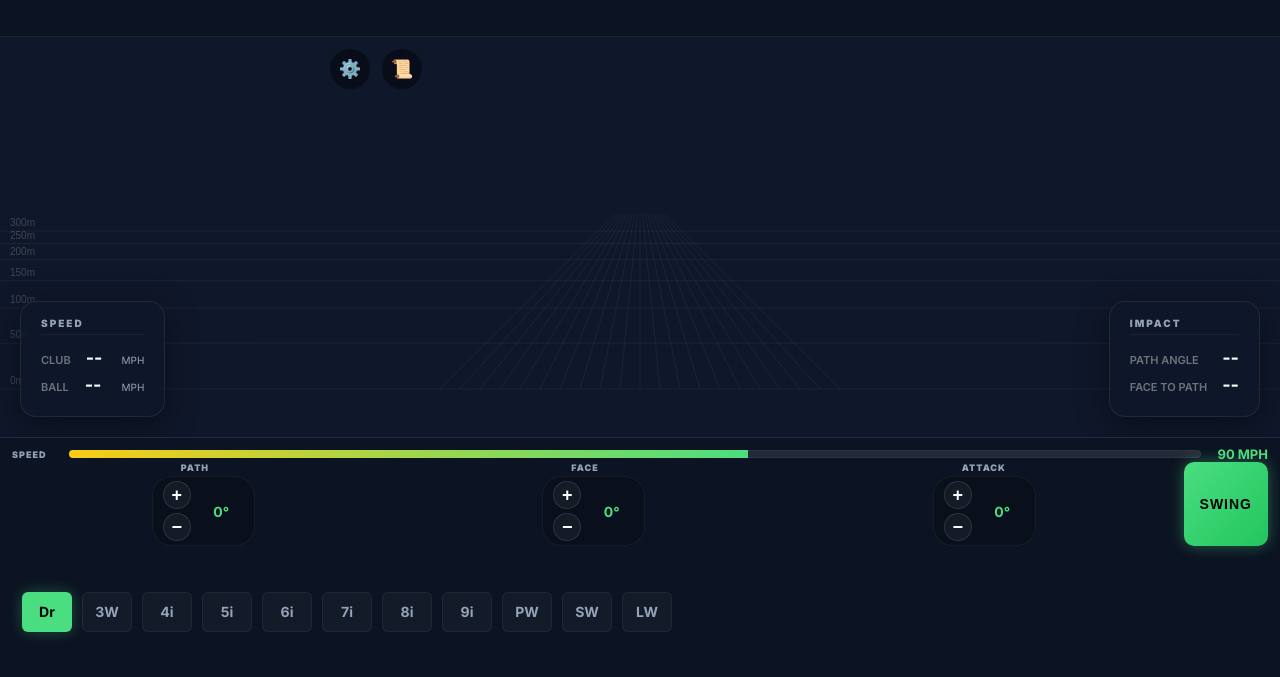
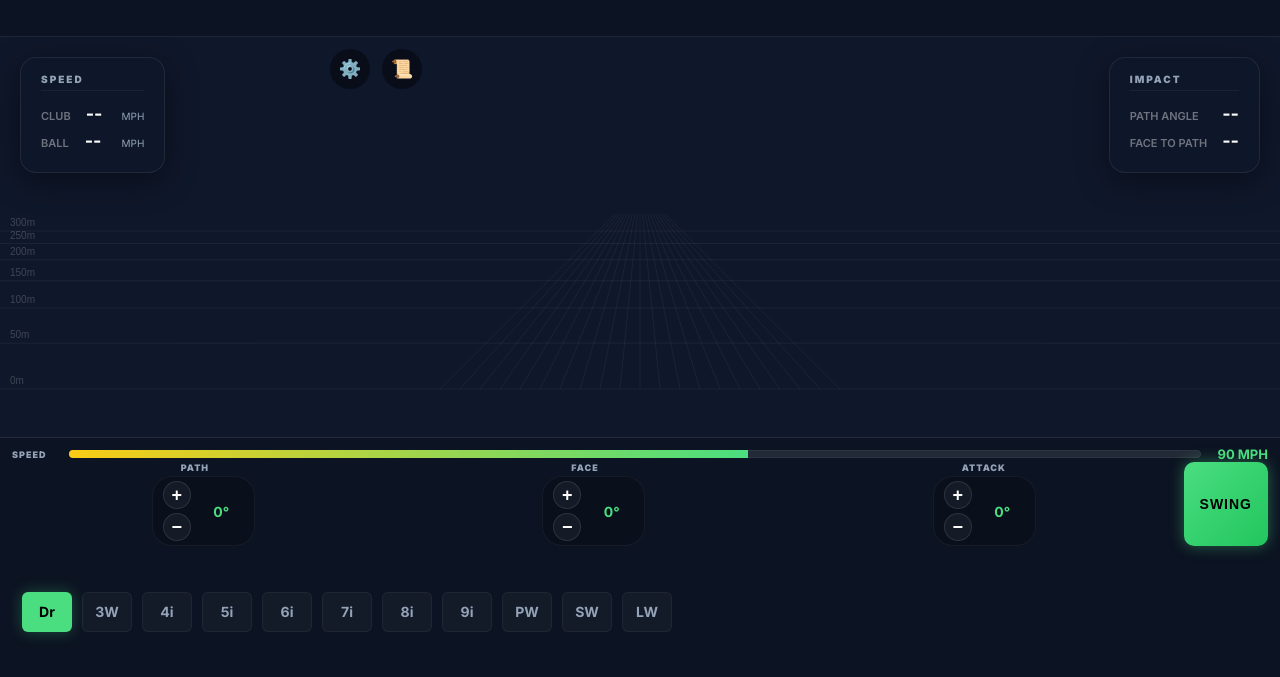
Before and after one commit to nilsmartinez34/Golf_Lab_NM, a plain HTML site: page index.html in a window 1280 px wide. Shown: the part 123-800 px from the top of the page. Drawn offline with Linux system fonts and the light colour scheme.

Commit message:
fentre top

```diff
--- a/style.css
+++ b/style.css
@@ -296,12 +296,12 @@ body:has(#swing-content:not([style*="display: none"])) .bottom-controls {
 }
 
 .bottom-left {
-    bottom: 20px;
+    top: 20px;
     left: 20px;
 }
 
 .bottom-right {
-    bottom: 20px;
+    top: 20px;
     right: 20px;
 }
 
```
